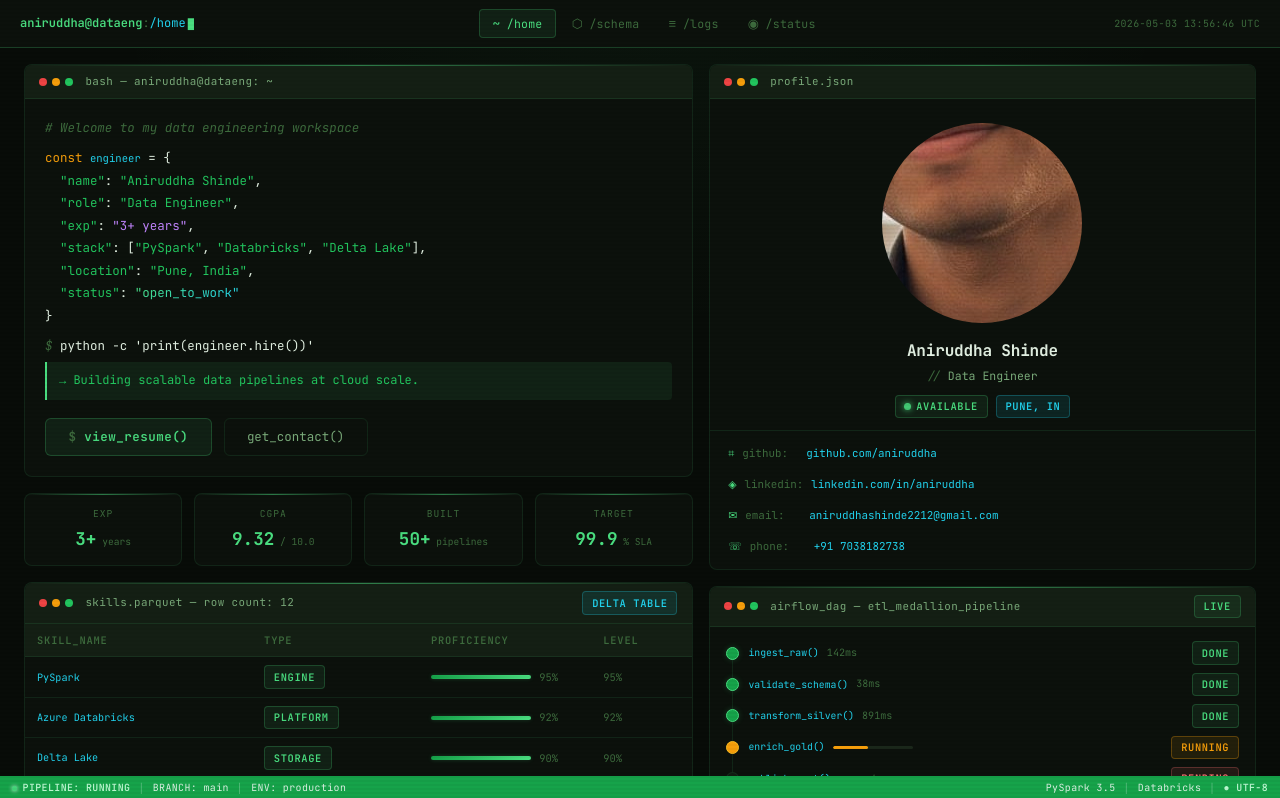
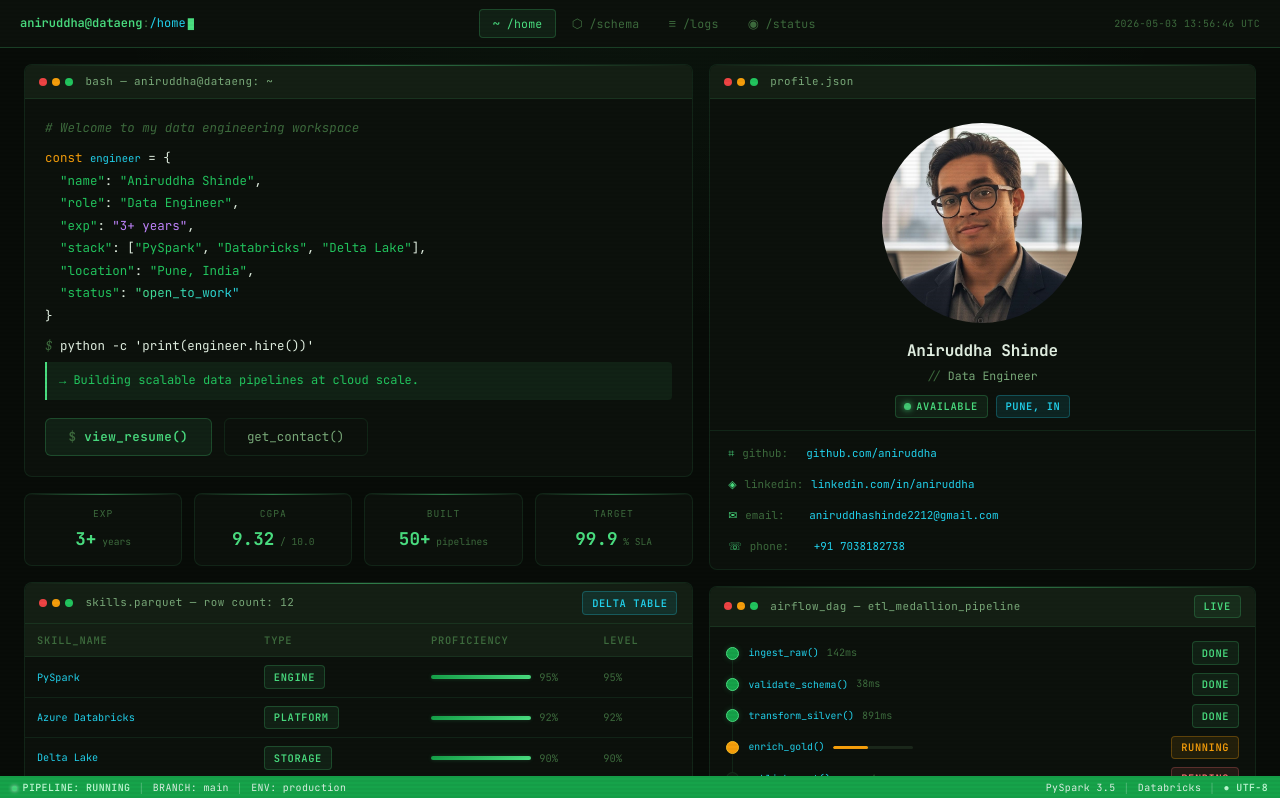
Before and after one commit to AniruddhaShinde2212/Its_a_me_Aniruddha_Shinde, a React (Vite) app: page / in a window 1280 px wide. Shown: the top 798 px of the page. Built offline with nearby package versions, Linux system fonts and the light colour scheme.

Commit message:
[Site] fix:fix pfp

```diff
--- a/src/pages/Home/Home.jsx
+++ b/src/pages/Home/Home.jsx
@@ -239,7 +239,16 @@ function Home({ setPage }) {
               <span className="panel-bar__title">profile.json</span>
             </div>
             <div className="profile-photo">
-              <img src={`${import.meta.env.BASE_URL}profile.jpg`} />
+              <img
+                src="src/profile.jpg"
+                alt="Aniruddha Shinde"
+                style={{
+                  width: "100%",
+                  height: "100%",
+                  objectFit: "cover",
+                  objectPosition: "top",
+                }}
+              />
             </div>
             <div className="profile-meta">
               <div className="profile-name">Aniruddha Shinde</div>
```
Also changed, not shown: src/profile.jpg (renamed from profile.jpg).
